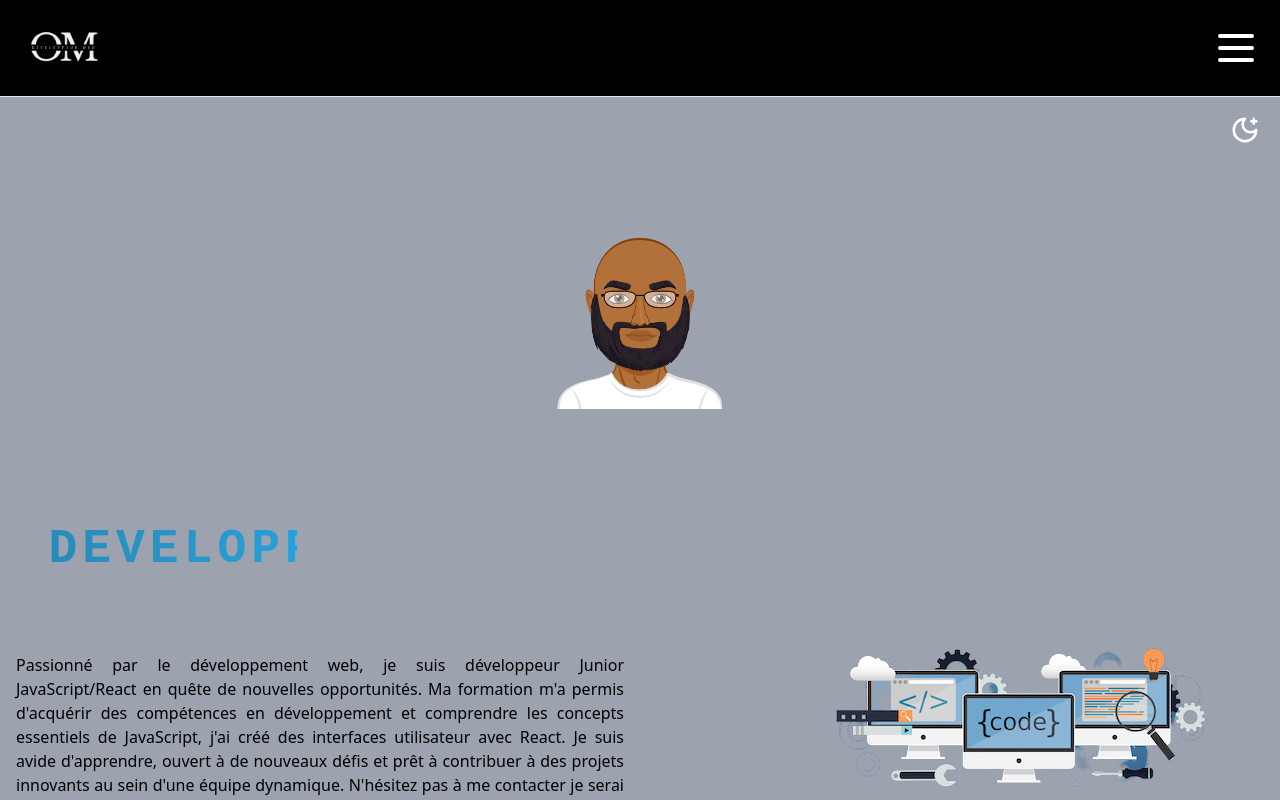
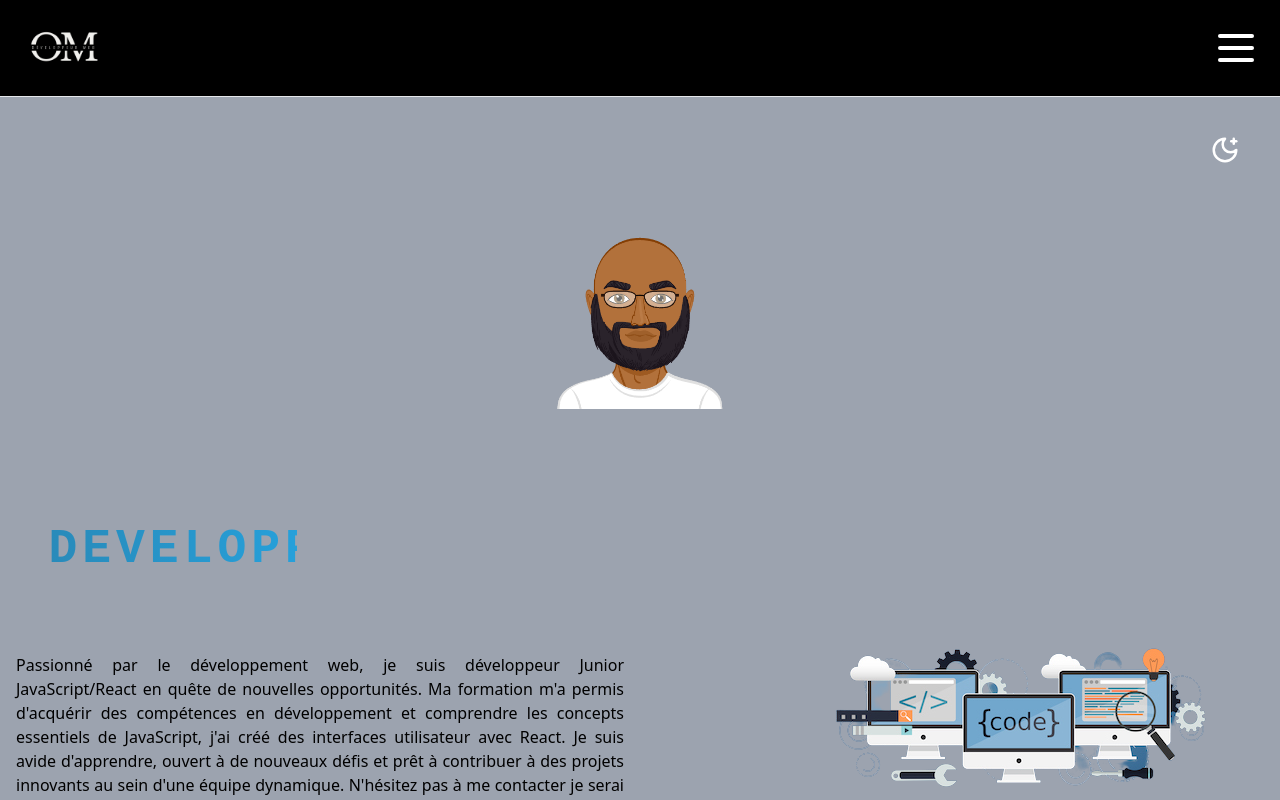
Before and after one commit to oubenali-mohamed/MyPortfolio, a React (Vite) app: page / in a window 1280 px wide. Shown: the top 800 px of the page. Built offline with nearby package versions, Linux system fonts and the light colour scheme; no server answers.

Commit message:
modification css darkmode

```diff
--- a/src/components/DarkMoon/DarkMoon.jsx
+++ b/src/components/DarkMoon/DarkMoon.jsx
@@ -1,7 +1,7 @@
 import { MoonStar } from 'lucide-react'
 
 const App = () => {
-  return <MoonStar className=" absolute right-5 " size={30} color="#fff" />
+  return <MoonStar className=" absolute right-10 mt-5 " size={30} color="#fff" />
 }
 
 export default App
```
